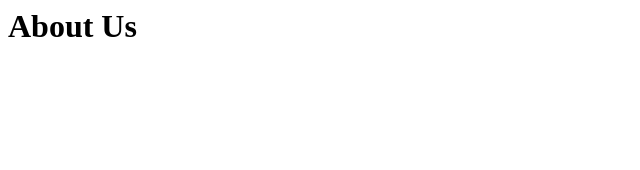
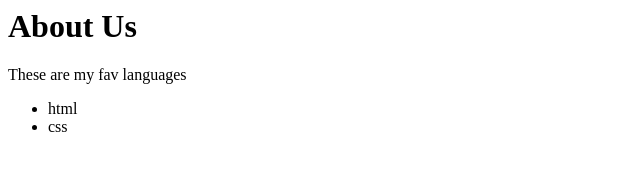
Before and after one commit to rameshvnair/mysite, a plain HTML site: page about.html in a window 1280 px wide. Shown: the whole page, without its empty margins (0-640 px from the left). Drawn offline with Linux system fonts and the light colour scheme.

Commit message:
addig language

```diff
--- a/about.html
+++ b/about.html
@@ -4,5 +4,10 @@
 </head>
 <body>
 	<h1>About Us</h1>
+	<p>These are my fav languages</p>
+	<ul>
+		<li>html</li>
+		<li>css</li>
+	</ul>
 </body>
 </html>
```
